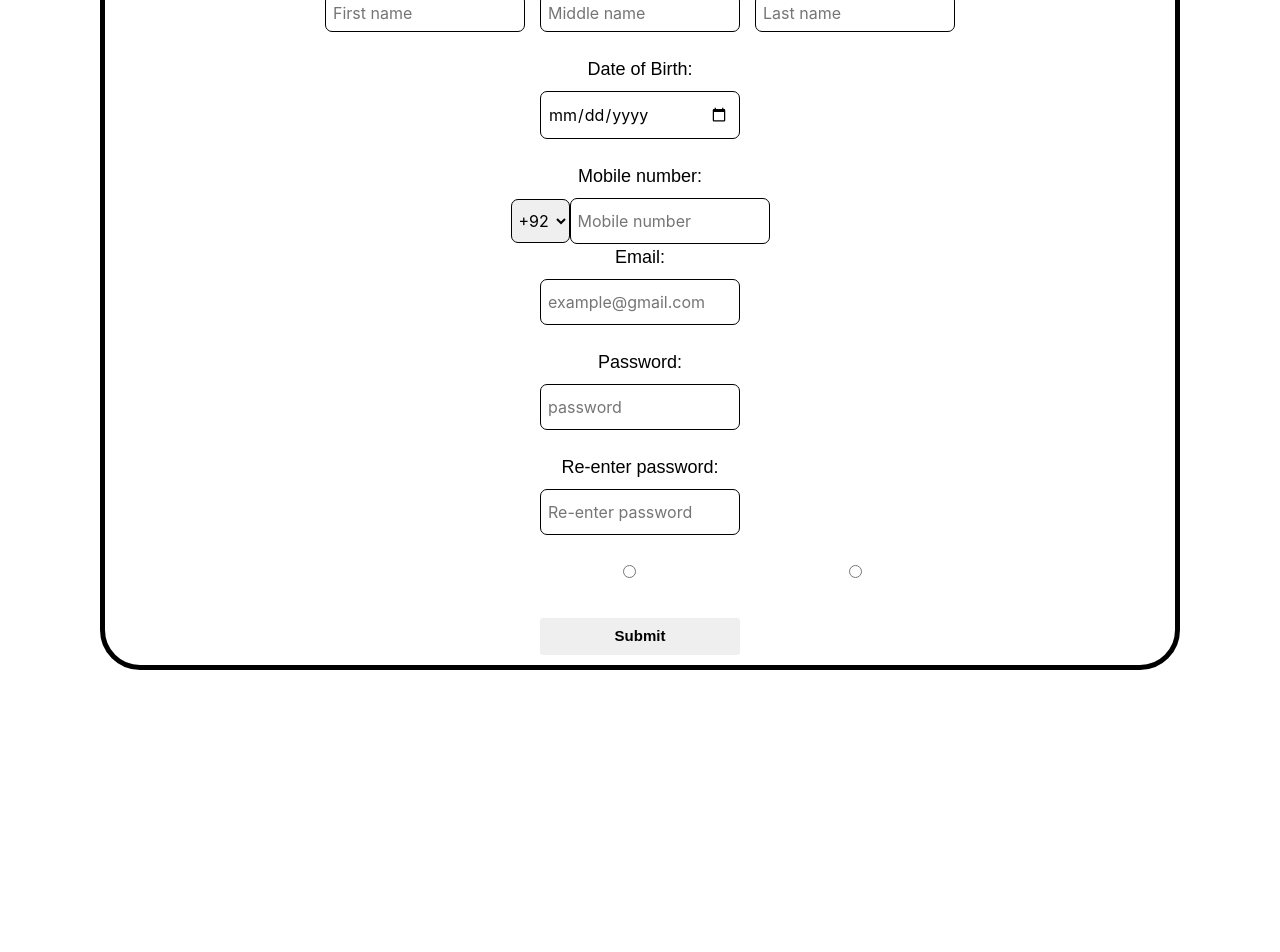
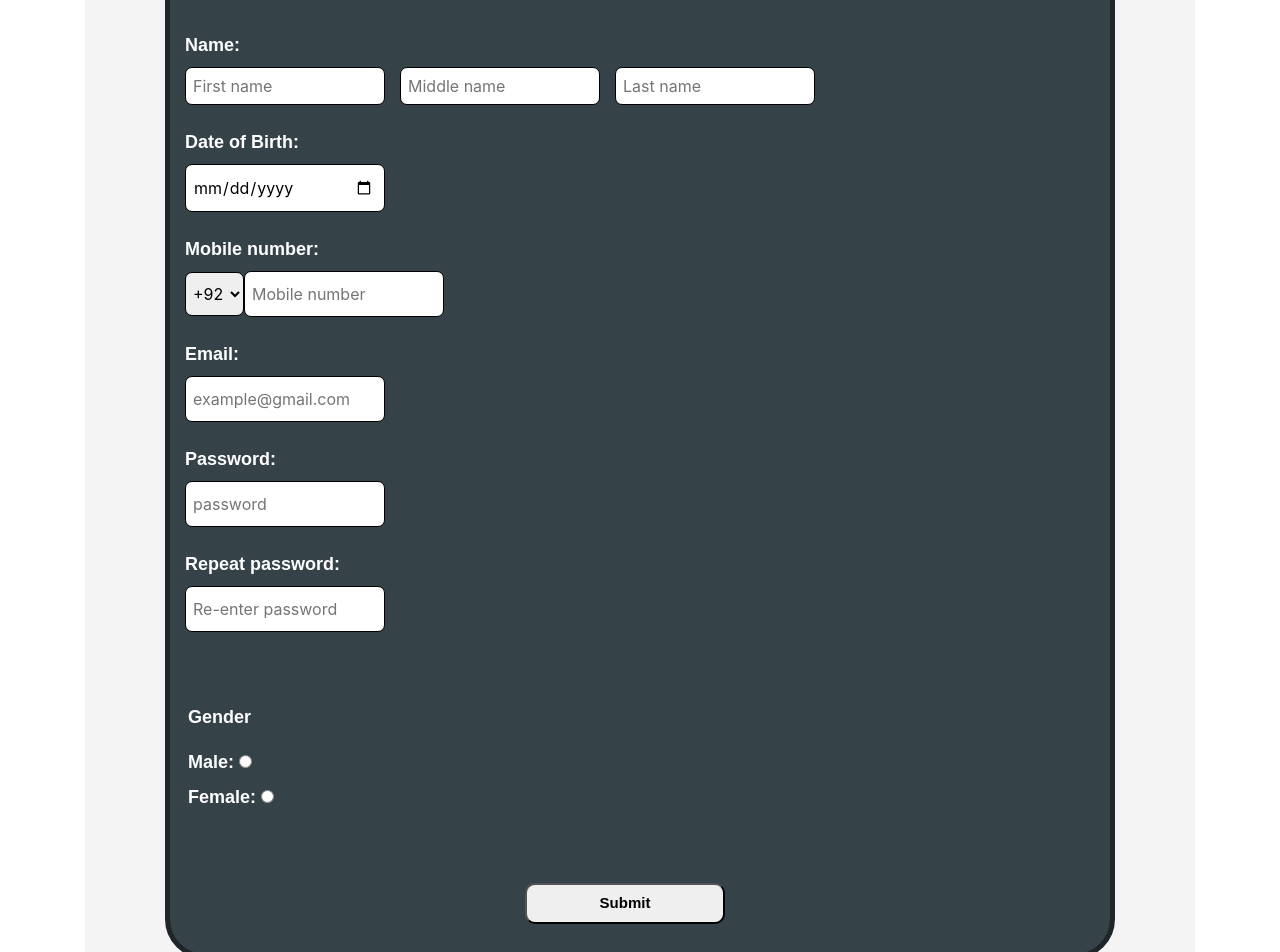
Before and after one commit to abdullahahmed2/family-tree, a React (Create React App) app in the folder family-tree-project/family-tree/: page /name in a window 1280 px wide. Shown: the part 200-1152 px from the top of the page. Before the commit the page ends 870 px from the top, so only its background shows below. Built offline with nearby package versions, Linux system fonts and the light colour scheme.

Commit message:
minor changes

```diff
--- a/family-tree-project/family-tree/src/pages/RCName.css
+++ b/family-tree-project/family-tree/src/pages/RCName.css
@@ -1,43 +1,53 @@
 *{
   margin: 0;
   padding: 0;
-  color: black;
 }
 
-body{
-  background-repeat: no-repeat;
+
+/*-------GLOBAL--------*/
+
+.box{
+  background: #f4f4f4;
+  margin: auto;
+  text-align: left;
+  padding-left: 80px;
+  padding-right: 80px;
+  padding-top: 60px;
+  padding-bottom: 60px;
 }
 
-h1{
+#register{
+  background: #354248;
+  border: 5px solid;
+  border-radius: 40px;
+}
+
+
+#register h1{
   text-align: center;
-  padding-top: 10px;
+  color: white;
+  padding-top: 35px;
   padding-bottom:10px;
   padding-left:0px;
   padding-right:0px;
-  font-size: 50px;
+  font-size: 55px;
+  font-weight: bold;
+  font-style: italic;
 }
 
-.container{
-  background: none;
-  margin: auto;
-  text-align: center;
+#register label{
+  color: white;
+  font-family: sans-serif;
+  font-size: 18px;
+  font-weight:bolder;
+  font-style: normal;
 }
 
-#register{
-  background: none;
-  border: 5px solid;
-  border-radius: 40px;
-  padding-left:5px;
-  padding-right:5px;
-  padding-top:10px;
-  padding-bottom:10px;
-}
 
-label{
-  color: black;
-  font-family: sans-serif;
-  font-size: 18px;
-  font-style: normal;
+/*-------NAME--------*/
+
+.name{
+padding-left: 15px;
 }
 
 #Fname{
@@ -78,6 +88,13 @@ label{
   margin-left: 15px;
 }
 
+
+/*-------DOB--------*/
+
+.DOB{
+padding-left: 15px;
+}
+
 #dob{
   width: 200px;
   border: 1.5px solid;
@@ -86,6 +103,13 @@ label{
   padding-bottom:10px;
   padding-left:7px;
   padding-right:10px;
+}
+
+
+/*-------MOBILE NUMBER--------*/
+
+.number{
+padding-left: 15px;
 }
 
 #Mnum{
@@ -107,6 +131,14 @@ label{
   padding-right:3px;
 }
 
+
+
+/*-------EMAIL--------*/
+
+.Email{
+padding-left: 15px;
+}
+
 #email{
   width: 200px;
   border: 1.5px solid;
@@ -115,6 +147,14 @@ label{
   padding-bottom:10px;
   padding-left:7px;
   padding-right:10px;
+}
+
+
+
+/*-------PASSWORD--------*/
+
+.Password{
+padding-left: 15px;
 }
 
 #password{
@@ -138,17 +178,41 @@ label{
 }
 
 
+
+/*-------GENDER--------*/
+
+#Gender{
+padding-left: 18px;
+}
+
+.Gender{
+padding-bottom: 10px;
+}
+
+
+
 .gender{
   width: 200px;
   color: white;
 }
 
+
+/*-------SUBMIT BUTTON--------*/
+
+.Submit{
+  padding-left: 355px;
+}
+
 .submit{
   width: 200px;
-  padding: 7px;
   font-size: 15px;
   font-family: sans-serif;
   font-weight: 600;
-  border: none;
-  border-radius: 3px;
+  border-radius: 10px;
+  padding-top: 7px;
+  padding-bottom: 7px;
+  padding-right: 7px;
+  padding-left: 7px;
+  margin-bottom: 30px;
+  margin-top: 40px;
 }
--- a/family-tree-project/family-tree/src/pages/RCName.js
+++ b/family-tree-project/family-tree/src/pages/RCName.js
@@ -1,6 +1,5 @@
 import React from 'react';
-import './RCname.css';
-import NavBar from './nav.js';
+import './RCName.css';
 
 class RCName extends React.Component {
   render() {
@@ -8,55 +7,77 @@ class RCName extends React.Component {
 
        <body>
 
-        <div className="container">
-            <NavBar/>
+        <div className="box">
 
           <form method='post' id='register' action=''>
 
-              <h1> Register </h1>
+              <h1> Register </h1> <br/><br/>
 
+
+              <div className="name">
                 <label for='Fname'>Name:</label><br/>
                 <input type='text' name='Firstname' id='Fname' maxLength={10} placeholder='First name' required/>
 
                 <input type='text' name='Middlename' id='Mname' maxLength={10} placeholder='Middle name' required/>
 
                 <input type='text' name='Lastname' id='Lname' maxLength={10} placeholder='Last name' required/><br/><br/>
+             </div>
 
 
 
+             <div className= "DOB">
                 <label for='dob'>Date of Birth:</label><br/>
                 <input type='date' name='date-of-birth' id='dob' placeholder='mm/dd/yyyy' required/> <br/><br/>
+             </div>
 
 
+
+           <div className="number">
                 <label for="Mnum">Mobile number: </label><br/>
                 <select id='phone'>
                   <option>+92</option>
                   <option>+1</option>
                 </select>
-              <input type='number' placeholder='Mobile number' name='Mobile number' id='Mnum' maxLength={10} required ></input><br />
+                <input type='number' placeholder='Mobile number' name='Mobile number' id='Mnum' maxLength={10} required ></input><br/><br/>
+           </div>
 
 
 
+           <div className="Email">
                 <label for="email">Email: </label><br />
                 <input type='Email' name='email' id='email' placeholder='example@gmail.com' required></input><br /><br />
+           </div>
 
 
 
+           <div className="Password">
                 <label for="password">Password: </label><br />
                 <input type='Password' name='pass' id='password' placeholder='password' required></input><br /><br />
 
-              <label for="Rpassword">Re-enter password:</label><br />
-              <input type='Password' name='pass' id='Rpassword' placeholder='Re-enter password' required></input><br /><br />
+
+                <label for="Rpassword">Repeat password:</label><br />
+                <input type='Password' name='pass' id='Rpassword' placeholder='Re-enter password' required></input> <br/> <br/><br/><br/>
+           </div>
 
 
 
-              <label className='gender'>Male:</label>&nbsp;
-              <input type='radio' id='gender'></input>&nbsp;&nbsp;
-              <label className='gender'>Female:</label>&nbsp;
-              <input type='radio' id='gender'></input><br /><br />
+           <div id="Gender">
+
+            <div className= "Gender">
+              <label> Gender </label> <br/>
+            </div>
+
+             <label for="gender">Male:</label>&nbsp;
+             <input type="radio" id="male" name="gender" value="male"></input>&nbsp; <br/>
+
+             <label for= "Female">Female:</label>&nbsp;
+             <input type="radio" id="female" name="gender" value="female"></input> <br/><br/>
+          </div>
 
 
-              <input type="submit" value="Submit" className="submit"/>
+          <div className="Submit">
+             <input type="submit" value="Submit" className="submit" />
+          </div>
          </form>
        </div>
       </body>
--- a/family-tree-project/family-tree/src/pages/loginpage.css
+++ b/family-tree-project/family-tree/src/pages/loginpage.css
@@ -1,10 +1,6 @@
 *{
   margin:0;
   padding:0;
-}
-body{
-  background-position: center;
-  font-family: sans-serif;
 }
 
 .login{
@@ -12,7 +8,7 @@ font-weight: bolder;
 }
 
 .login-form{
-  background:#030529;
+  background:#354248;
   border-radius: 25px;
   width:100%;
   max-width: 500px;
@@ -20,6 +16,7 @@ font-weight: bolder;
   margin:10% auto;
   padding: 30px;
   color:white;
+  text-align: center;
 }
 
 
--- a/family-tree-project/family-tree/src/pages/loginpage.js
+++ b/family-tree-project/family-tree/src/pages/loginpage.js
@@ -6,6 +6,8 @@ import {FacebookLoginButton} from 'react-social-login-buttons';
 class Login extends Component{
   render(){
     return(
+
+      <body>
 
        <Form className ='login-form'>
          <h1 className='login'> Log In </h1>
@@ -39,6 +41,7 @@ class Login extends Component{
          </FormGroup>
 
        </Form>
+      </body>
     )
   }
 }
```
Lines whose indentation alone changed are shown as unchanged.
